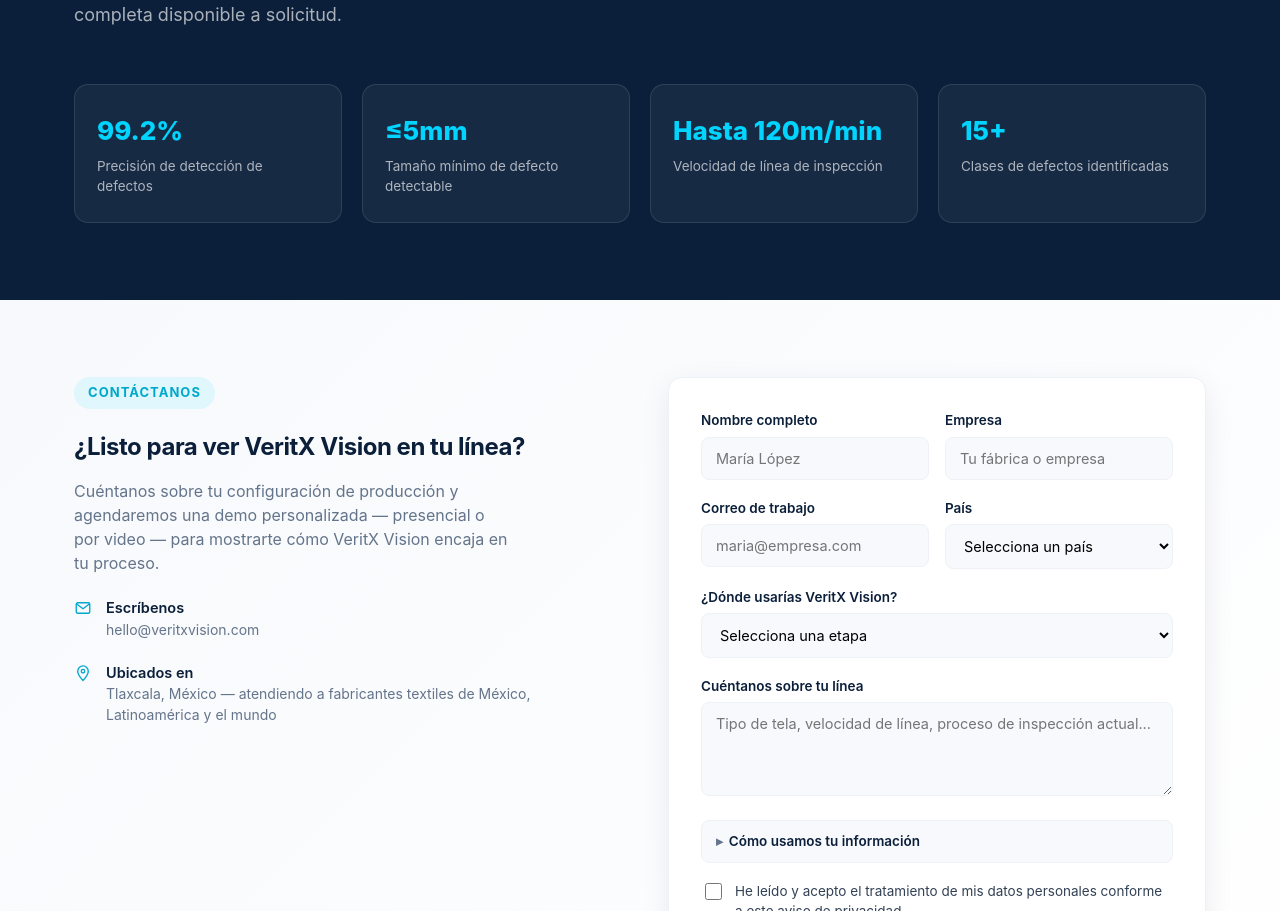
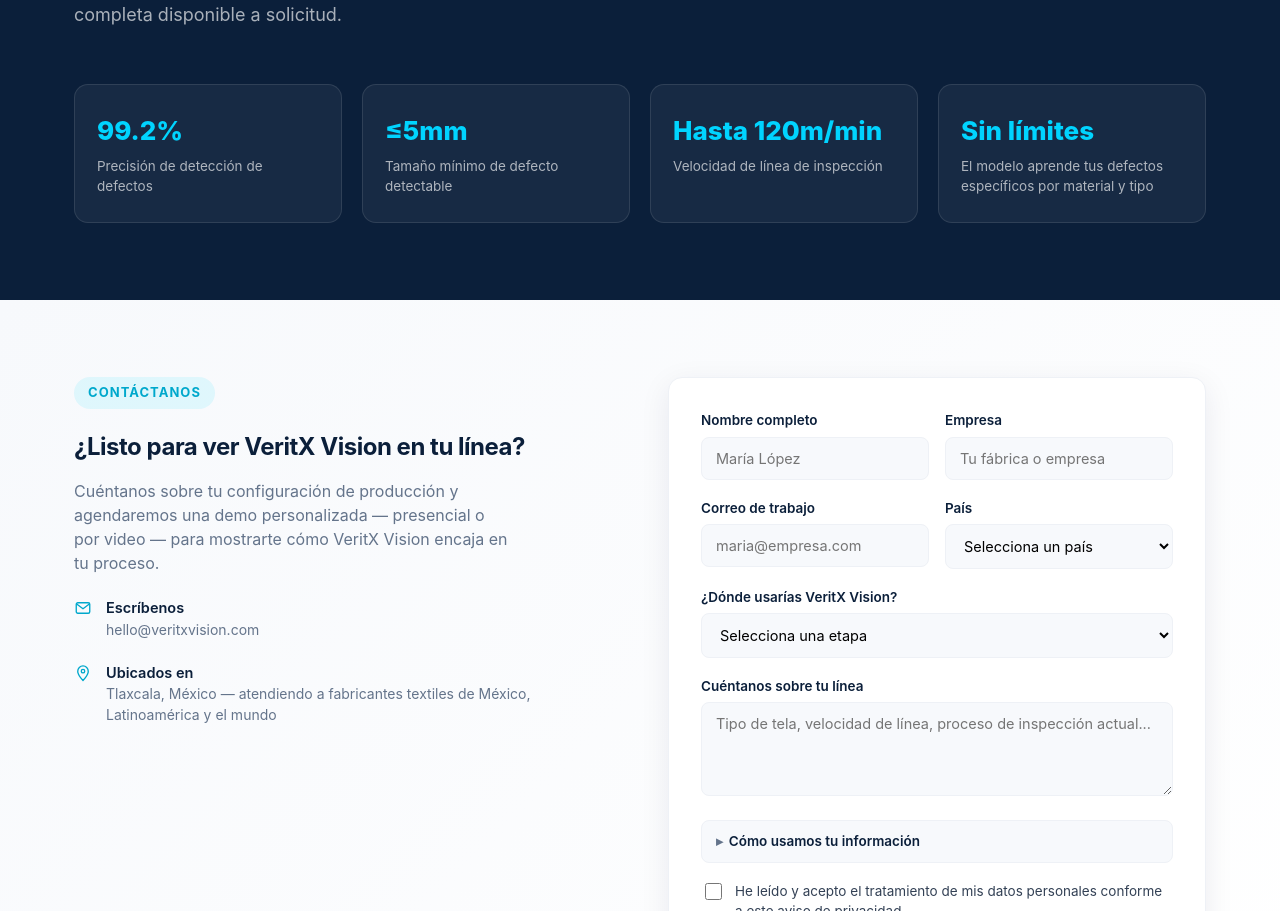
Before and after one commit to ismael-galaviz/defect-detection, a React (Vite) app: page / in a window 1280 px wide. Shown: the part 5170-6081 px from the top of the page. Built offline with nearby package versions, Linux system fonts and the light colour scheme.

Commit message:
Cambiar stat de "15+ clases identificadas" por aprendizaje personalizado
Co-Authored-By: Claude Sonnet 5 <noreply@anthropic.com>
Claude-Session: https://claude.ai/code/session_018AWQoeXo46BuwocnTysaCu

```diff
--- a/src/translations.js
+++ b/src/translations.js
@@ -471,7 +471,7 @@ export const translations = {
         { val: '99.2%', label: 'Precisión de detección de defectos' },
         { val: '≤5mm', label: 'Tamaño mínimo de defecto detectable' },
         { val: 'Hasta 120m/min', label: 'Velocidad de línea de inspección' },
-        { val: '15+', label: 'Clases de defectos identificadas' },
+        { val: 'Sin límites', label: 'El modelo aprende tus defectos específicos por material y tipo' },
       ],
     },
     about: {
```
Also changed, not shown: 1 other file (tests, documents, lock files or other folders).
